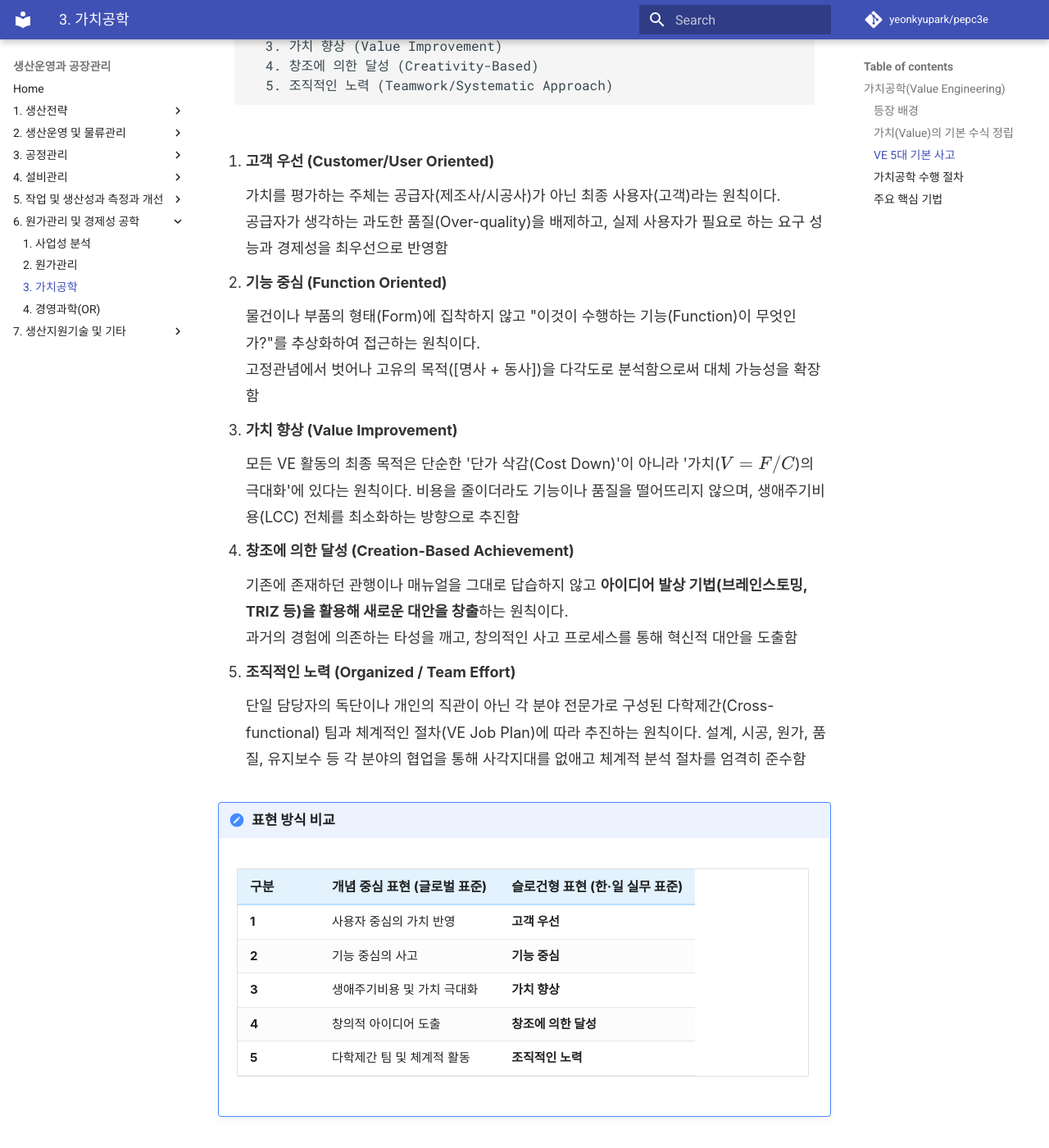
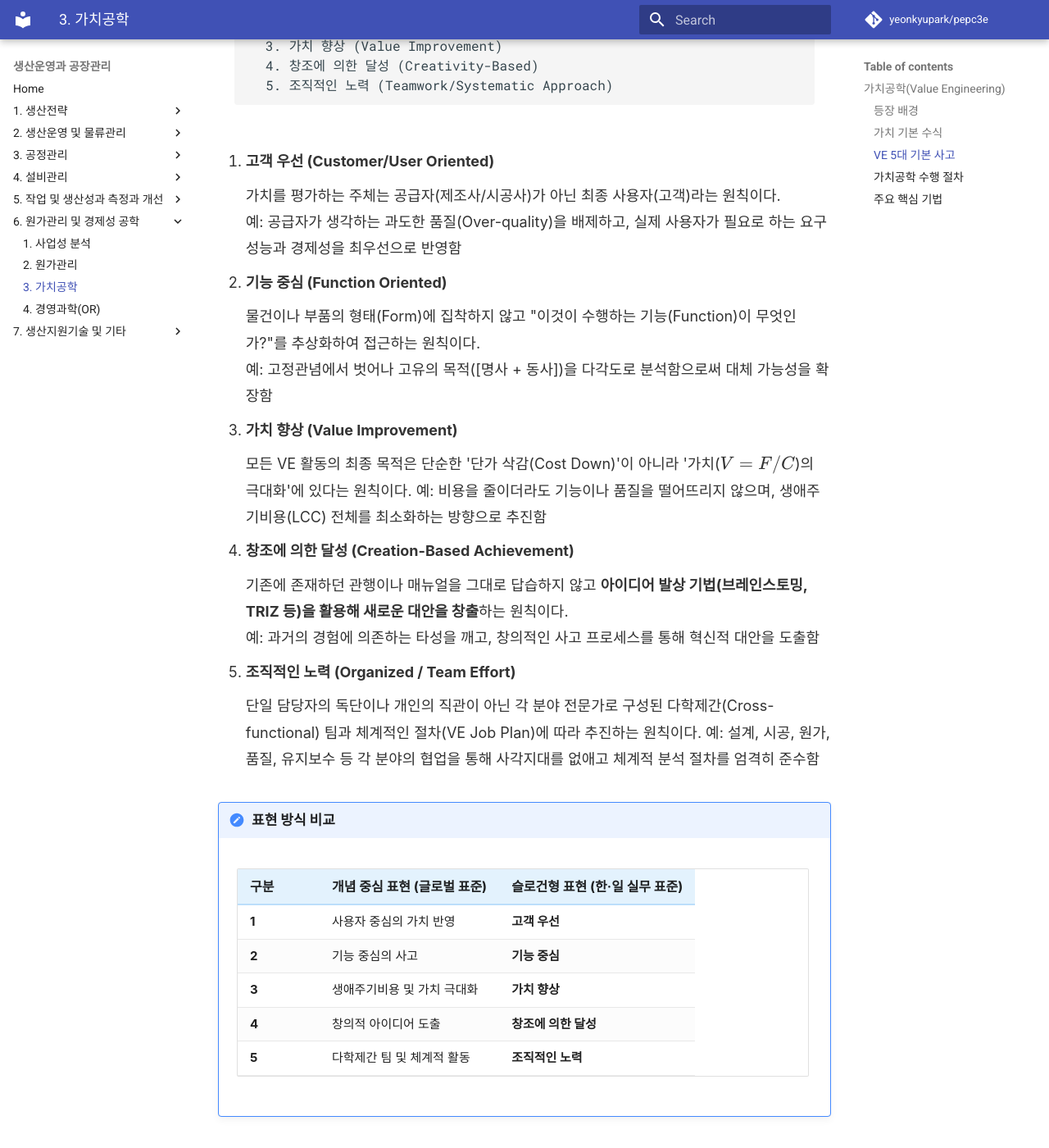
Before and after one commit to yeonkyupark/pepc3e, an MkDocs documentation site: the page built from docs/0603_value_engineering.md, in a window 1280 px wide and 1400 px high, scrolled down 4136 px. Shown: the whole window at 82% size. Built offline with MkDocs 1.6.1 and Material for MkDocs 9.7.7, drawn with Linux system fonts in a browser that asks for light colours; comment, search, counter and statistics services are not loaded; some of the changed lines change nothing that is shown; some of the changed text lies outside the part shown.

Commit message:
Update 0603_value_engineering.md

````diff
--- a/docs/0603_value_engineering.md
+++ b/docs/0603_value_engineering.md
@@ -90,7 +90,7 @@
     | **접근 방식** | 재료비 삭감, 인건비 절감, 단순 가격 인하 | 불필요한 기능 제거 및 대체안 발굴 |
     | **품질 영향** | 품질 및 성능 저하 위험 존재 | **품질 및 성능 유지(또는 향상)를 전제** |
 
-### 가치(Value)의 기본 수식 정립
+### 가치 기본 수식
 
 등장 배경을 바탕으로 가치공학은 제품이나 서비스의 '가치'를 높이는 공식을 다음과 같이 정의했다.
 
@@ -106,7 +106,7 @@
 
 ```
 [1947년: GE사 발상] -> [1954년: 미국 해군 도입] -> [1960년대: 건설 및 산업계 확산]
- (자재 절약 중심)        (Value Engineering 명명)     (설계 단계의 가치 향상 기법으로 정착)
+(자재 절약 중심)       (Value Engineering 명명)   (설계 단계의 가치 향상 기법으로 정착)
 
 ```
 
@@ -131,27 +131,27 @@
 1. **고객 우선 (Customer/User Oriented)**
 
     가치를 평가하는 주체는 공급자(제조사/시공사)가 아닌 최종 사용자(고객)라는 원칙이다.
-    공급자가 생각하는 과도한 품질(Over-quality)을 배제하고, 실제 사용자가 필요로 하는 요구 성능과 경제성을 최우선으로 반영함
+    예: 공급자가 생각하는 과도한 품질(Over-quality)을 배제하고, 실제 사용자가 필요로 하는 요구 성능과 경제성을 최우선으로 반영함
 
 2. **기능 중심 (Function Oriented)**
 
     물건이나 부품의 형태(Form)에 집착하지 않고 "이것이 수행하는 기능(Function)이 무엇인가?"를 추상화하여 접근하는 원칙이다.
-    고정관념에서 벗어나 고유의 목적([명사 + 동사])을 다각도로 분석함으로써 대체 가능성을 확장함
+    예: 고정관념에서 벗어나 고유의 목적([명사 + 동사])을 다각도로 분석함으로써 대체 가능성을 확장함
 
 3. **가치 향상 (Value Improvement)**
 
     모든 VE 활동의 최종 목적은 단순한 '단가 삭감(Cost Down)'이 아니라 '가치($V = F / C$)의 극대화'에 있다는 원칙이다.
-    비용을 줄이더라도 기능이나 품질을 떨어뜨리지 않으며, 생애주기비용(LCC) 전체를 최소화하는 방향으로 추진함
+    예: 비용을 줄이더라도 기능이나 품질을 떨어뜨리지 않으며, 생애주기비용(LCC) 전체를 최소화하는 방향으로 추진함
 
 4. **창조에 의한 달성 (Creation-Based Achievement)**
 
     기존에 존재하던 관행이나 매뉴얼을 그대로 답습하지 않고 **아이디어 발상 기법(브레인스토밍, TRIZ 등)을 활용해 새로운 대안을 창출**하는 원칙이다.
-    과거의 경험에 의존하는 타성을 깨고, 창의적인 사고 프로세스를 통해 혁신적 대안을 도출함
+    예: 과거의 경험에 의존하는 타성을 깨고, 창의적인 사고 프로세스를 통해 혁신적 대안을 도출함
 
 5. **조직적인 노력 (Organized / Team Effort)**
 
     단일 담당자의 독단이나 개인의 직관이 아닌 각 분야 전문가로 구성된 다학제간(Cross-functional) 팀과 체계적인 절차(VE Job Plan)에 따라 추진하는 원칙이다.
-    설계, 시공, 원가, 품질, 유지보수 등 각 분야의 협업을 통해 사각지대를 없애고 체계적 분석 절차를 엄격히 준수함
+    예: 설계, 시공, 원가, 품질, 유지보수 등 각 분야의 협업을 통해 사각지대를 없애고 체계적 분석 절차를 엄격히 준수함
 
 !!! note "표현 방식 비교"
 
@@ -170,25 +170,25 @@
 
 ```
 [1. 준비 단계] -> [2. 정보 수집] -> [3. 기능 분석] -> [4. 아이디어 발상]
-               -> [5. 평가 및 대안 작성] -> [6. 제안 및 보고] -> [7. 실행 및 사후 관리]
+              -> [5. 평가 및 대안 작성] -> [6. 제안 및 보고] -> [7. 실행 및 사후 관리]
 
 ```
 
-**준비 단계(Pre-Study)**
+1. **준비 단계(Pre-Study)**
 
-* VE 대상 선정, 실행 팀 구성, 프로젝트 범위 및 가이드라인 설정
+    * VE 대상 선정, 실행 팀 구성, 프로젝트 범위 및 가이드라인 설정
 
-**분석 단계(Value Study)**
+1. **분석 단계(Value Study)**
 
-* **정보 수집**: 현황 데이터, 설계도서, 고객 요구사항, 원가 구조 분석
-* **기능 분석(가장 중요한 핵심 단계)**: 명사 $+$ 동사 형태로 기능을 정의하고 기능 계통도를 작성함
-* **아이디어 발상**: 브레인스토밍 등을 통해 정의된 기능을 달성할 수 있는 새로운 대안 창출
-* **평가 및 구체화**: 도출된 아이디어의 기술적 실현 가능성, 경제성(LCC), 현장 적용성을 평가하여 최적안 선정
-* **제안 및 발표**: 최종 채택된 VE 대안을 의사결정자에게 보고
+    * **정보 수집**: 현황 데이터, 설계도서, 고객 요구사항, 원가 구조 분석
+    * **기능 분석(가장 중요한 핵심 단계)**: 명사 $+$ 동사 형태로 기능을 정의하고 기능 계통도를 작성함
+    * **아이디어 발상**: 브레인스토밍 등을 통해 정의된 기능을 달성할 수 있는 새로운 대안 창출
+    * **평가 및 구체화**: 도출된 아이디어의 기술적 실현 가능성, 경제성(LCC), 현장 적용성을 평가하여 최적안 선정
+    * **제안 및 발표**: 최종 채택된 VE 대안을 의사결정자에게 보고
 
-**사후 관리 단계(Post-Study)**
+1. **사후 관리 단계(Post-Study)**
 
-* 승인된 대안의 실제 적용, 실행 성과 측정, 변경 결과 반영 및 검증
+    * 승인된 대안의 실제 적용, 실행 성과 측정, 변경 결과 반영 및 검증
 
 
 ### 주요 핵심 기법
````
